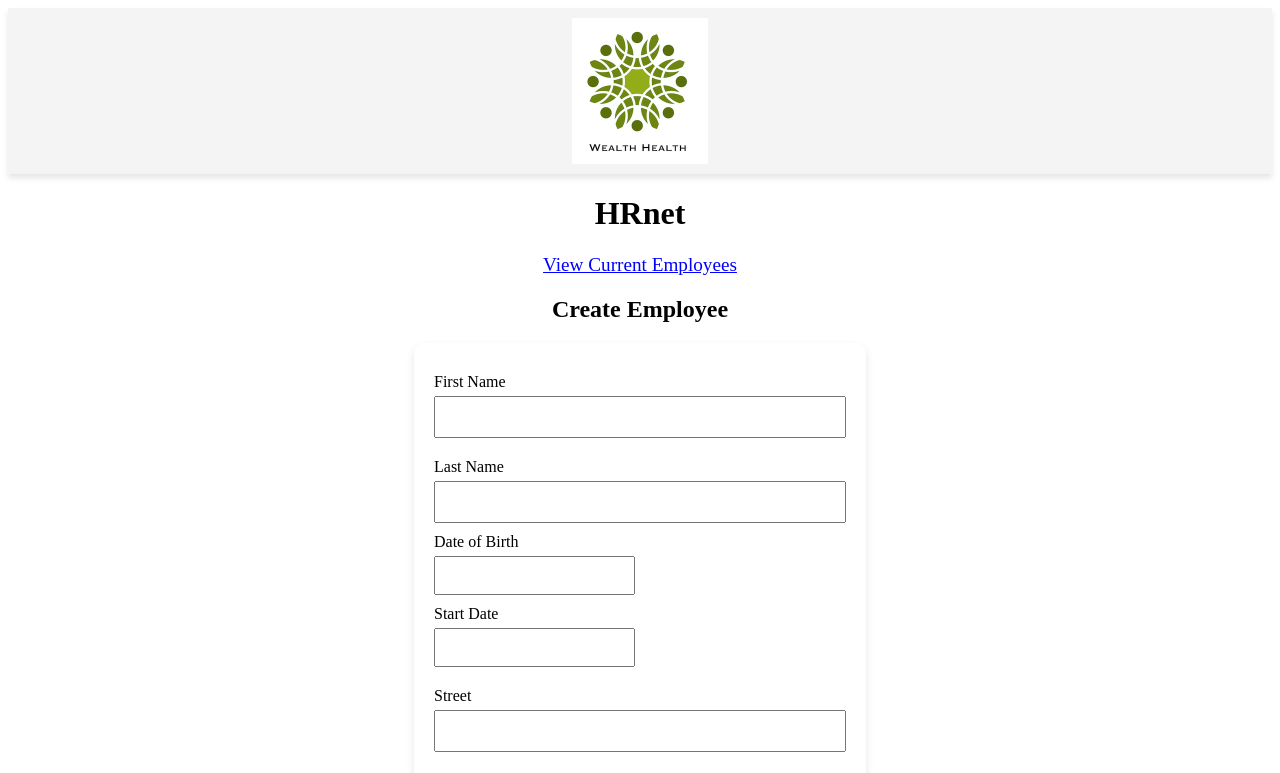
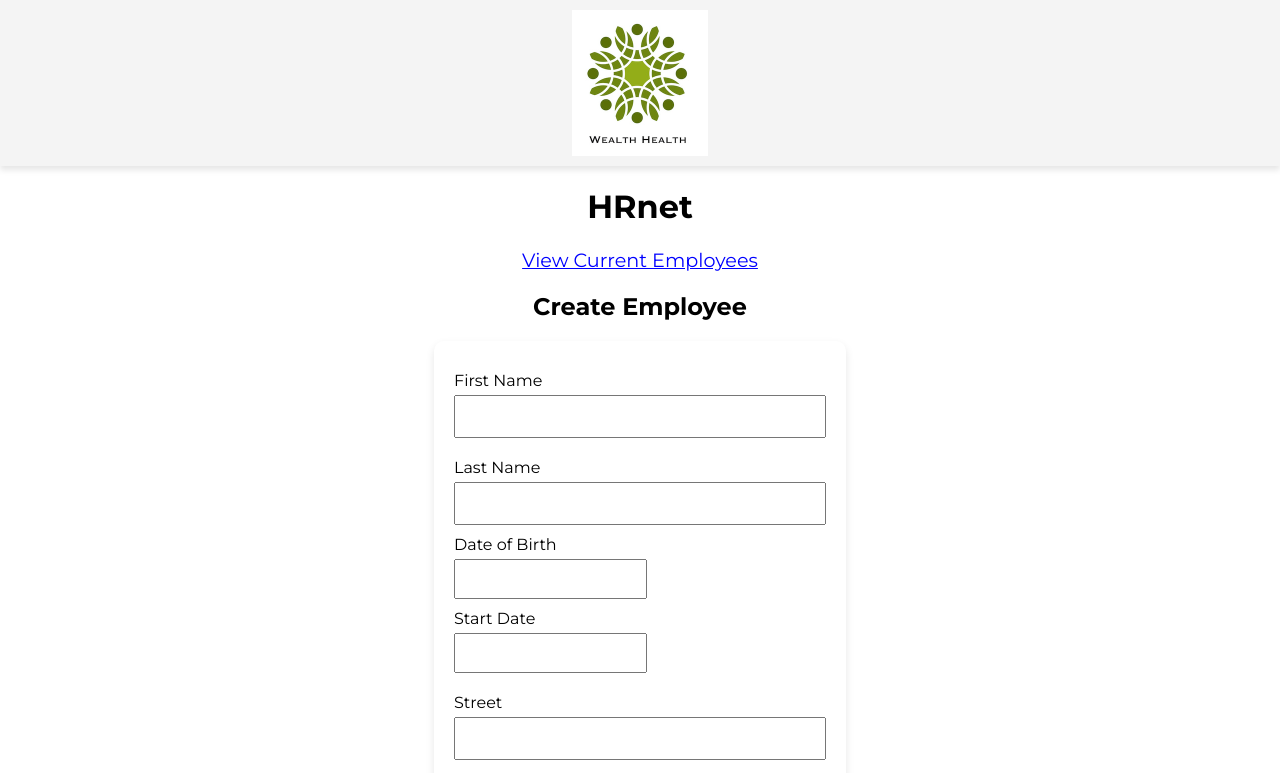
Before and after one commit to Maxb06/HRNet-React, a React (Vite) app: page / in a window 1280 px wide. Shown: the top 773 px of the page. Built offline with nearby package versions, Linux system fonts and the light colour scheme.

Commit message:
style : add Montserrat font

```diff
--- a/index.html
+++ b/index.html
@@ -1,13 +1,20 @@
 <!doctype html>
 <html lang="en">
+
 <head>
   <meta charset="UTF-8" />
   <link rel="icon" type="image/svg+xml" href="/vite.svg" />
   <meta name="viewport" content="width=device-width, initial-scale=1.0" />
   <title>HRnet</title>
+  <link rel="preconnect" href="https://fonts.googleapis.com" />
+  <link rel="preconnect" href="https://fonts.gstatic.com" crossorigin />
+  <link href="https://fonts.googleapis.com/css2?family=Montserrat:ital,wght@0,100..900;1,100..900&display=swap"
+    rel="stylesheet" />
 </head>
+
 <body>
   <div id="root"></div>
   <script type="module" src="/src/main.tsx"></script>
 </body>
+
 </html>
--- a/src/main.tsx
+++ b/src/main.tsx
@@ -2,6 +2,8 @@
 import ReactDOM from 'react-dom/client';
 import App from './App.tsx';
 import { EmployeeProvider } from './context/EmployeeProvider';
+import './styles.css';
+
 
 ReactDOM.createRoot(document.getElementById('root')!).render(
   <React.StrictMode>
--- a/src/styles.css
+++ b/src/styles.css
@@ -1,6 +1,6 @@
 * {
   box-sizing: border-box;
-  font-family: "Montserrat", serif;
+  font-family: "Montserrat", sans-serif;
 }
 
 body {
```
Lines whose indentation alone changed are shown as unchanged.
